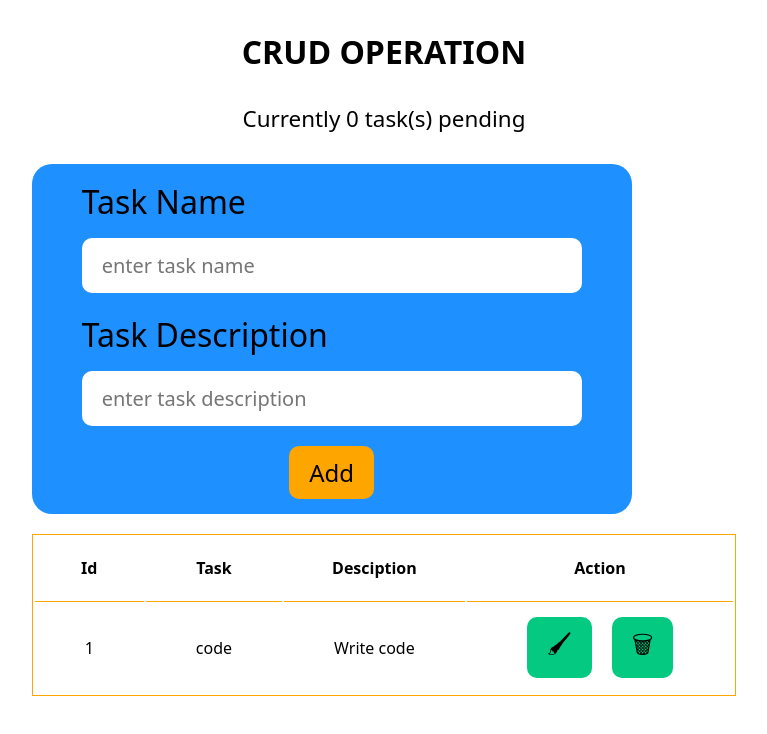
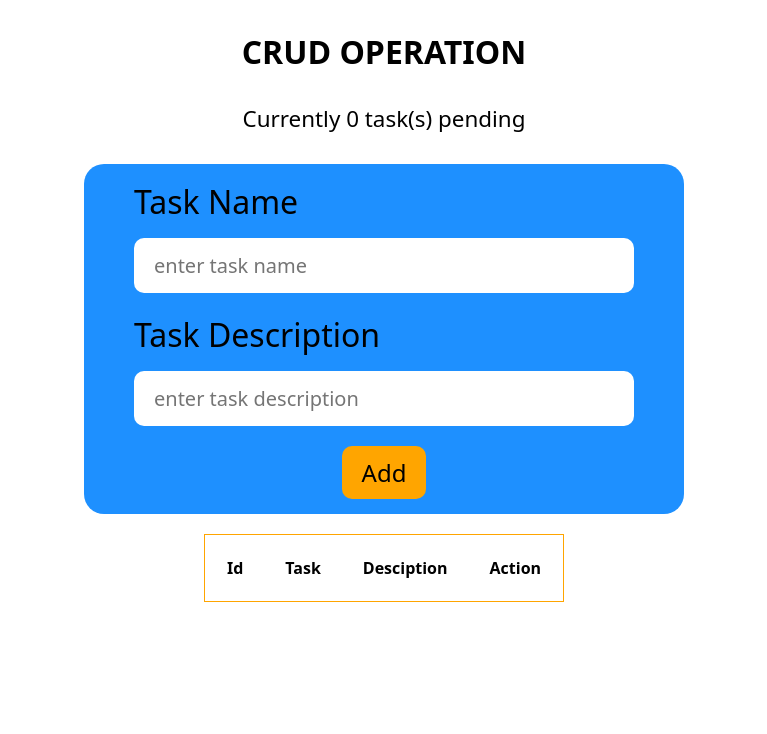
Before and after one commit to sivarajagopalans/CRUD-using-Redux, a React (Vite) app: page / in a window 1280 px wide. Shown: the top 734 px of the page, without its empty margins (256-1023 px from the left). Built offline with nearby package versions, Linux system fonts and the light colour scheme.

Commit message:
create add tasks to show the table

```diff
--- a/src/components/AddTask.jsx
+++ b/src/components/AddTask.jsx
@@ -15,7 +15,9 @@ export const AddTask = () => {
     const addTask = (e) => {
         e.preventDefault();
         console.log({ task, taskDesc });
-        dispatch(addTaskToList({ task, taskDesc }))
+        dispatch(addTaskToList({ task, taskDesc }));
+        setTask("");
+        setTaskDesc("");
     }
 
     return (
--- a/src/components/TaskList.jsx
+++ b/src/components/TaskList.jsx
@@ -1,7 +1,11 @@
 import React, { useState } from 'react'
 import { UpdateTasks } from './UpdateTasks';
+import { useSelector } from 'react-redux';
 
 export const TaskList = () => {
+
+    const { tasksList } = useSelector((state) => state.tasks)
+
     const [updateTaskBtn, setUpdateTaskBtn] = useState(false);
     const updateTask = () => {
         setUpdateTaskBtn(true);
@@ -21,14 +25,21 @@ export const TaskList = () => {
                     </tr>
                 </thead>
                 <tbody>
-                    <tr>
-                        <td>1</td>
-                        <td>code</td>
-                        <td>Write code</td>
-                        <td className='action-btn'>
-                            <button onClick={() => { updateTask() }}>🖌</button>
-                            <button onClick={() => { deleteTask() }}>🗑</button></td>
-                    </tr>
+                    {
+                        tasksList && tasksList.map((task, index) => {
+                            return (
+                                <tr key={task.id}>
+                                    <td>{index + 1}</td>
+                                    <td>{task.task}</td>
+                                    <td>{task.taskDesc}</td>
+                                    <td className='action-btn'>
+                                        <button onClick={() => { updateTask() }}>🖌</button>
+                                        <button onClick={() => { deleteTask() }}>🗑</button>
+                                    </td>
+                                </tr>
+                            )
+                        })
+                    }
                 </tbody>
             </table>
             {updateTaskBtn && <div className='box-transform'>
```
